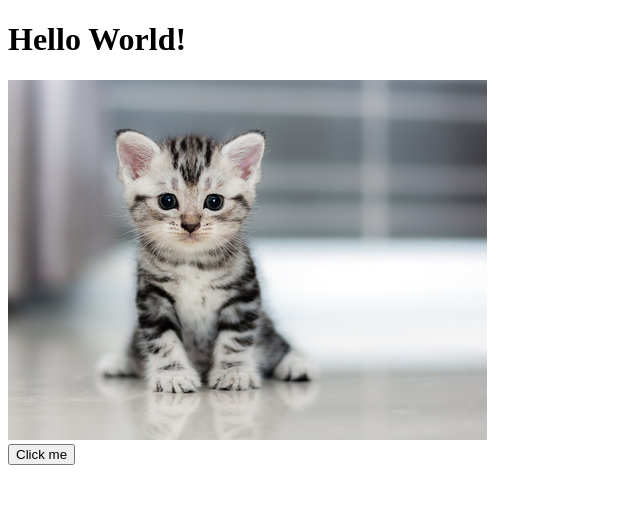
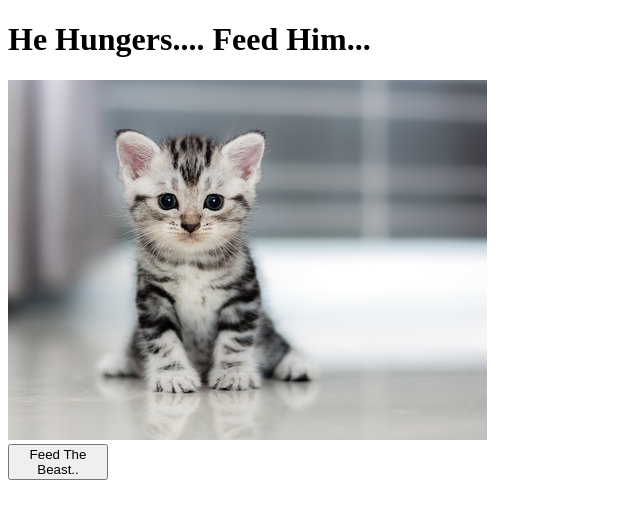
Before and after one commit to Chico-State-Computer-Science-Camp-2024/CS-Camp-24-Diego-Galvez-Gomez, a plain HTML site: page index.html in a window 1280 px wide. Shown: the whole page, without its empty margins (0-640 px from the left). Drawn offline with nearby package versions, Linux system fonts and the light colour scheme.

Commit message:
Update index.html

```diff
--- a/index.html
+++ b/index.html
@@ -6,14 +6,14 @@
     <script src="https://code.jquery.com/jquery-3.7.1.min.js" integrity="sha256-/JqT3SQfawRcv/BIHPThkBvs0OEvtFFmqPF/lYI/Cxo=" crossorigin="anonymous"></script>
     <script src="/js/main.js"></script>
     <link rel="stylesheet" href="/css/style.css">
-    <title>My Webpage</title>
+    <title>The-Toast-Domain</title>
 </head>
 <body>
     <!-- Your content goes here -->
-    <h1>Hello World!</h1>
+    <h1>He Hungers....  Feed Him...</h1></h1>
     <div id="kitty">
         <img src="images/kitten.jpg" alt="This is a kitten.">
-        <button id="btn">Click me</button>
+        <button id="btn">Feed The Beast..</button>
     </div>
 </body>
 </html>
```
